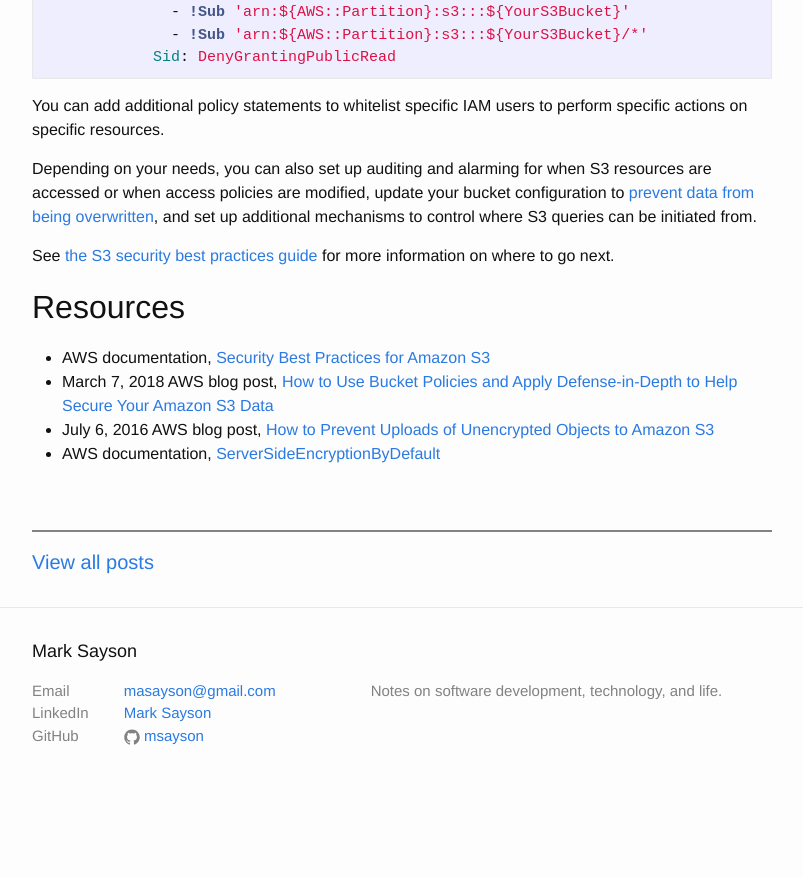
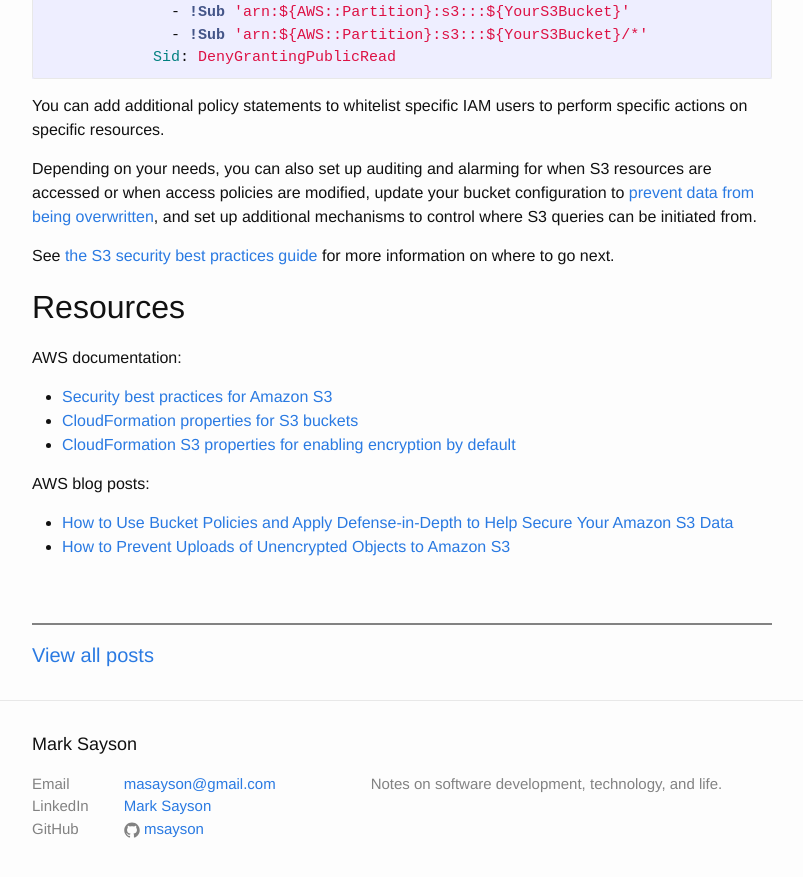
Before and after one commit to msayson/msayson.github.io, a Jekyll site: the page built from _posts/2019-11-24-secure-s3-config-with-cloudformation.markdown, in a window 1280 px wide and 900 px high, scrolled down 7056 px. Shown: the top 877 px of the window, without its empty margins (238-1041 px from the left). Built offline with Jekyll 4.4.1, drawn with Linux system fonts in a browser that asks for light colours; before the commit the page ends 7863 px from its top, so only the background shows below that.

Commit message:
Extended S3 security config resources section

```diff
--- a/_posts/2019-11-24-secure-s3-config-with-cloudformation.markdown
+++ b/_posts/2019-11-24-secure-s3-config-with-cloudformation.markdown
@@ -304,7 +304,11 @@
 
 ## Resources
 
-* AWS documentation, [Security Best Practices for Amazon S3](https://docs.aws.amazon.com/AmazonS3/latest/dev/security-best-practices.html)
-* March 7, 2018 AWS blog post, [How to Use Bucket Policies and Apply Defense-in-Depth to Help Secure Your Amazon S3 Data](https://aws.amazon.com/blogs/security/how-to-use-bucket-policies-and-apply-defense-in-depth-to-help-secure-your-amazon-s3-data/)
-* July 6, 2016 AWS blog post, [How to Prevent Uploads of Unencrypted Objects to Amazon S3](https://aws.amazon.com/blogs/security/how-to-prevent-uploads-of-unencrypted-objects-to-amazon-s3/)
-* AWS documentation, [ServerSideEncryptionByDefault](https://docs.aws.amazon.com/AWSCloudFormation/latest/UserGuide/aws-properties-s3-bucket-serversideencryptionbydefault.html)
+AWS documentation:
+* [Security best practices for Amazon S3](https://docs.aws.amazon.com/AmazonS3/latest/dev/security-best-practices.html)
+* [CloudFormation properties for S3 buckets](https://docs.aws.amazon.com/AWSCloudFormation/latest/UserGuide/aws-properties-s3-bucket.html)
+* [CloudFormation S3 properties for enabling encryption by default](https://docs.aws.amazon.com/AWSCloudFormation/latest/UserGuide/aws-properties-s3-bucket-serversideencryptionbydefault.html)
+
+AWS blog posts:
+* [How to Use Bucket Policies and Apply Defense-in-Depth to Help Secure Your Amazon S3 Data](https://aws.amazon.com/blogs/security/how-to-use-bucket-policies-and-apply-defense-in-depth-to-help-secure-your-amazon-s3-data/)
+* [How to Prevent Uploads of Unencrypted Objects to Amazon S3](https://aws.amazon.com/blogs/security/how-to-prevent-uploads-of-unencrypted-objects-to-amazon-s3/)
```
